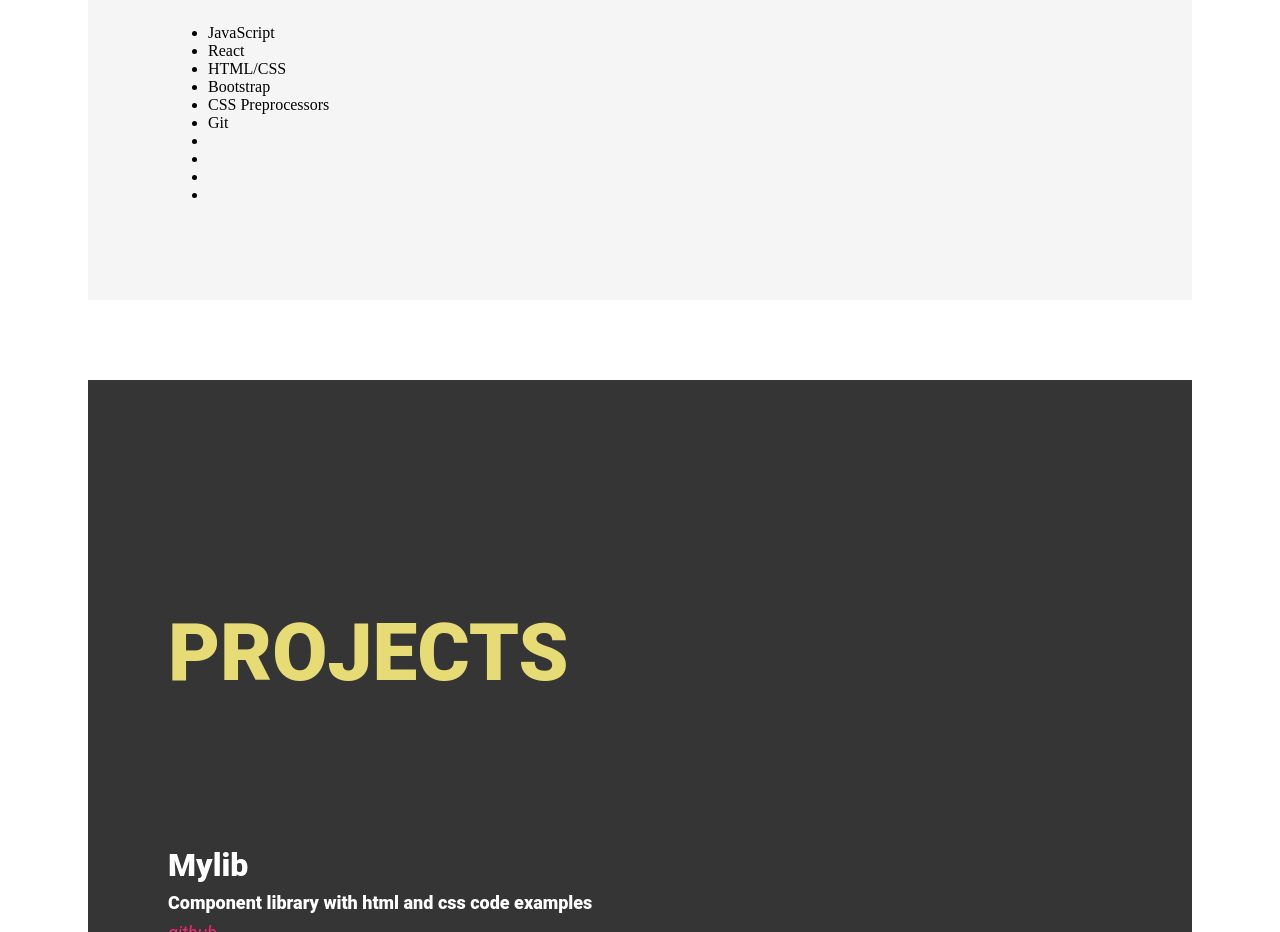
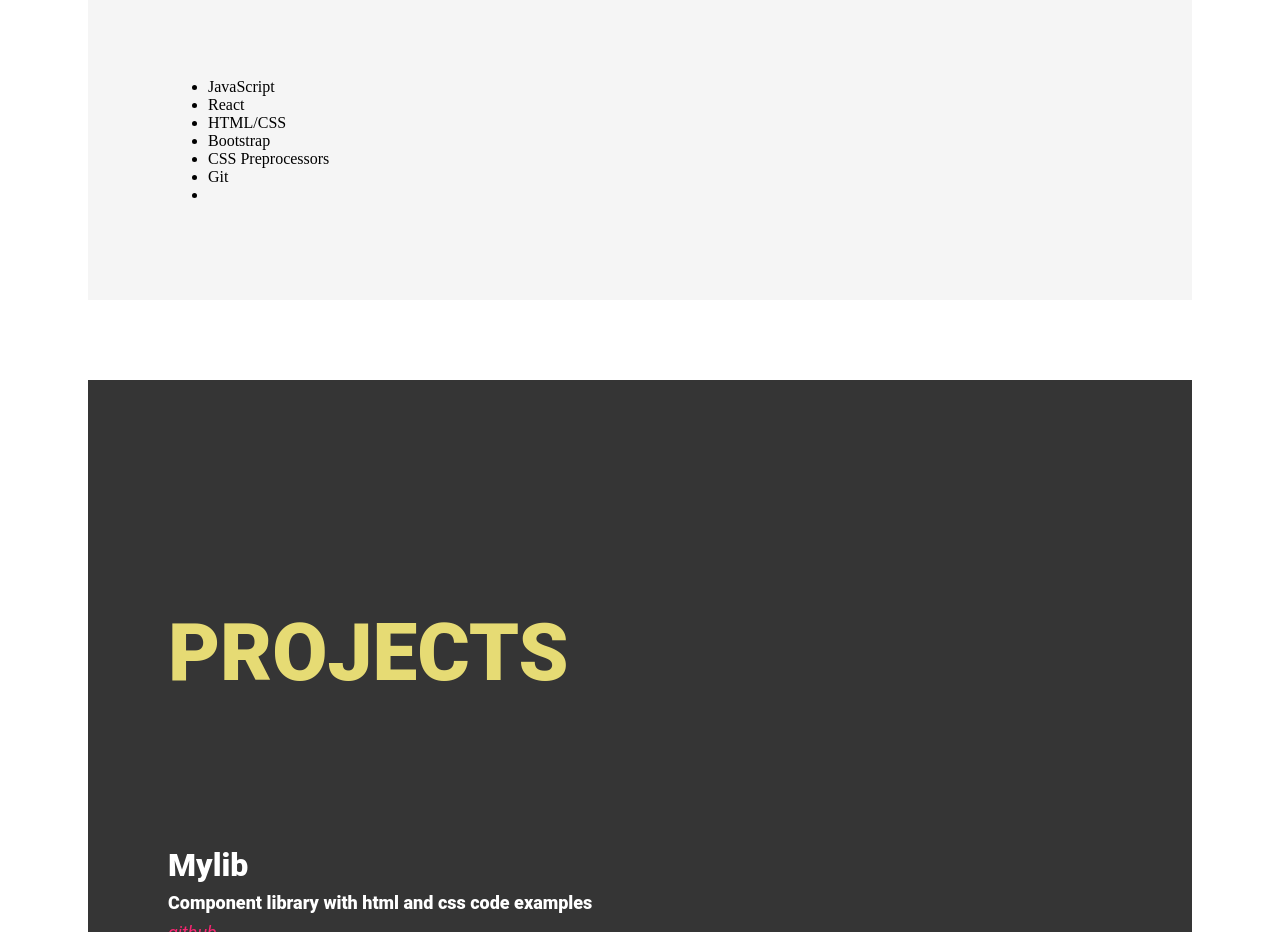
Before and after one commit to ZhykharievAnatolii/ZhykharievAnatolii-simple-portfolio, a website: page index.html in a window 1280 px wide. Shown: the part 1500-2432 px from the top of the page. Drawn offline with nearby package versions, Linux system fonts and the light colour scheme.

Commit message:
upd index

```diff
--- a/index.html
+++ b/index.html
@@ -97,9 +97,6 @@
                 <li>Bootstrap</li>
                 <li>CSS Preprocessors</li>
                 <li>Git</li>
-                <li></li>
-                <li></li>
-                <li></li>
                 <li></li>
             </ul>
 <!--            <h3>HTML/CSS</h3>-->
```
